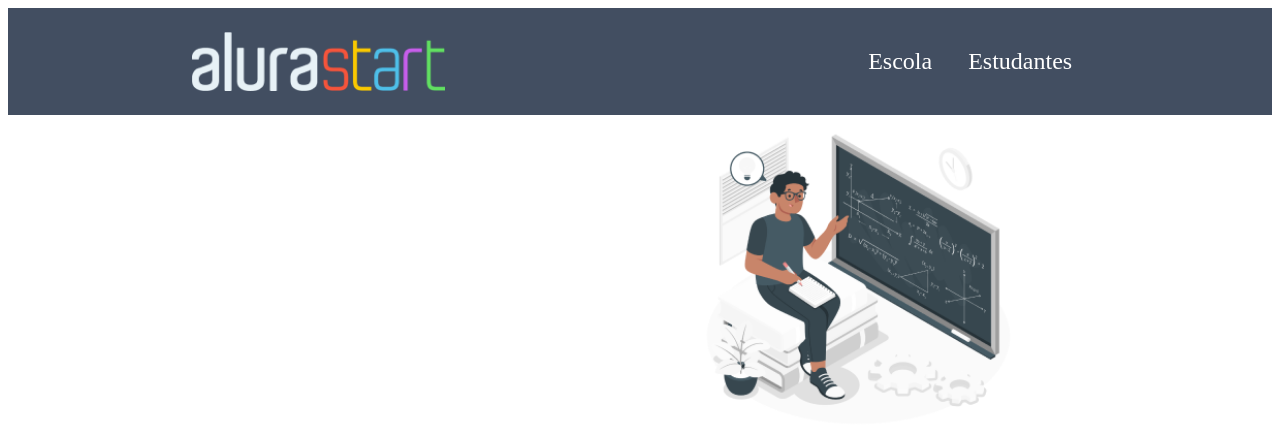
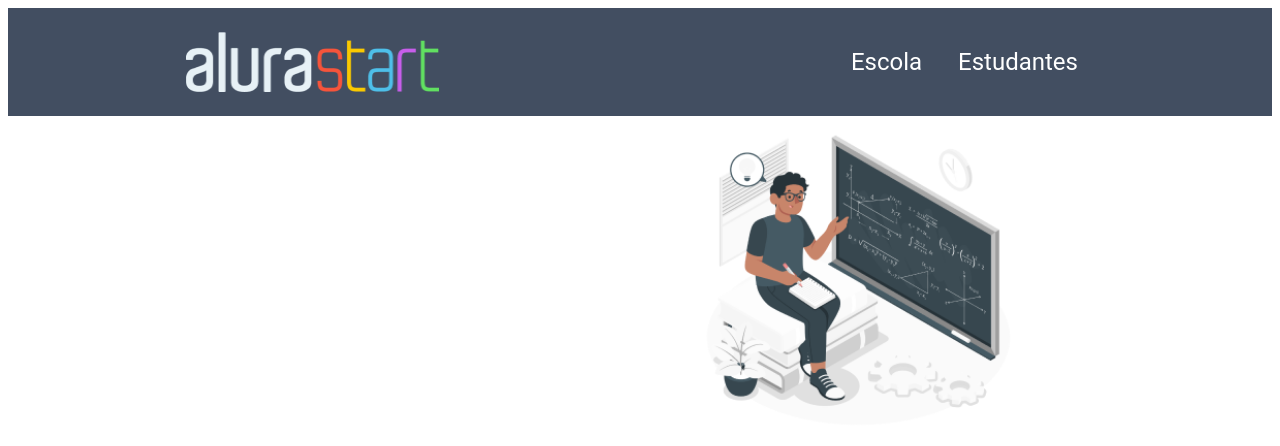
Before and after one commit to maffersilva/curso-1--2Bola, a plain HTML site: page index.html in a window 1280 px wide. Drawn offline with Linux system fonts and the light colour scheme.

Commit message:
15\04\2024

```diff
--- a/style.css
+++ b/style.css
@@ -3,9 +3,13 @@
     padding: 0;
   }
 
+
+  body{
+    font-family: "Roboto", sans-serif;
+  }
+
   .cabecalho {
-
-    background-color: #424e61;
+    background-color: #424E61;
     color: white;
     display: flex;
     flex-direction: row;
@@ -28,7 +32,7 @@
   }
 
   .escola {
-    background-image: -linear-gradient(#424e61, #4ebfe9);
+    background-image: -linear-gradient(#424E61, #4eBFE9);
     color: white;
     display: flex;
     justify-content: center;
```
